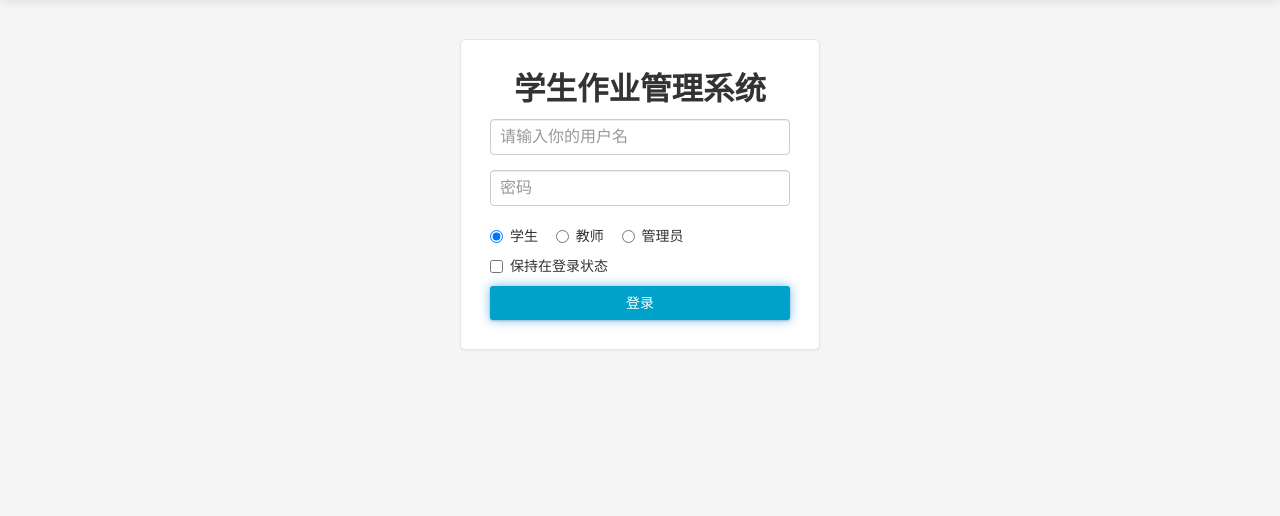
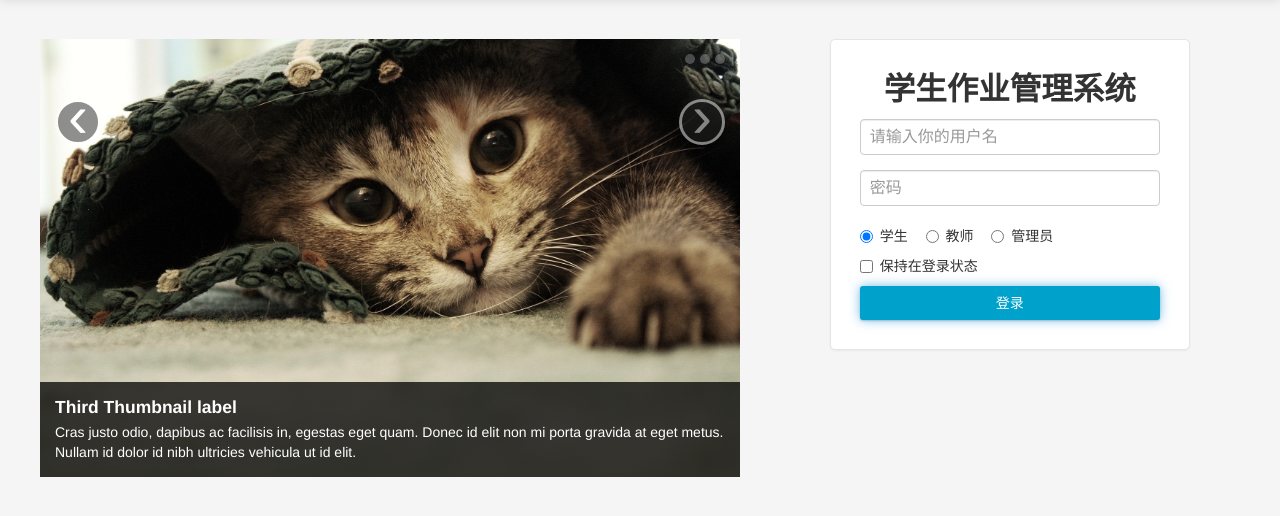
Before and after one commit to Tunghsu/SAMS, a Django app: page /login/ in a window 1280 px wide. Shown: the part 41-557 px from the top of the page. Run offline with Django 3.2, Linux system fonts and the light colour scheme; parts of the project's set-up code (start-up, migrations or seed data) failed here and were passed over; some web fonts are replaced.

Commit message:
safsagsdg

```diff
--- a/templates/login.html
+++ b/templates/login.html
@@ -66,8 +66,49 @@
 <body style="margin-top: 50px;">
 
 
-    <div class="container">
-      <form class="form-signin" method="POST">
+    <div class="container" style="margin-right: 20px;margin-left: 20px;width: 1200px;"><div class="container-fluid">
+	<div class="row-fluid">
+		<div class="span12">
+			<div class="row-fluid">
+				<div class="span8">
+				<div id="myCarousel" class="carousel slide" style="width: 700px;height: 200px;">
+                <ol class="carousel-indicators">
+                  <li data-target="#myCarousel" data-slide-to="0" class=""></li>
+                  <li data-target="#myCarousel" data-slide-to="1" class=""></li>
+                  <li data-target="#myCarousel" data-slide-to="2" class=""></li>
+                </ol>
+                <div class="carousel-inner">
+                  <div class="item">
+                    <img src="http://localhost:8000/static/236685_205.jpg" alt="">
+                    <div class="carousel-caption">
+                      <h4>First Thumbnail label</h4>
+                      <p>Cras justo odio, dapibus ac facilisis in, egestas eget quam. Donec id elit non mi porta gravida at eget metus. Nullam id dolor id nibh ultricies vehicula ut id elit.</p>
+                    </div>
+                  </div>
+                  <div class="item active left">
+                    <img src="http://localhost:8000/static/236686_422.jpg" alt="">
+                    <div class="carousel-caption">
+                      <h4>Second Thumbnail label</h4>
+                      <p>Cras justo odio, dapibus ac facilisis in, egestas eget quam. Donec id elit non mi porta gravida at eget metus. Nullam id dolor id nibh ultricies vehicula ut id elit.</p>
+                    </div>
+                  </div>
+                  <div class="item next left">
+                    <img src="http://localhost:8000/static/236687_205.jpg" alt="">
+                    <div class="carousel-caption">
+                      <h4>Third Thumbnail label</h4>
+                      <p>Cras justo odio, dapibus ac facilisis in, egestas eget quam. Donec id elit non mi porta gravida at eget metus. Nullam id dolor id nibh ultricies vehicula ut id elit.</p>
+                    </div>
+                  </div>
+                </div>
+                <a class="left carousel-control" href="#myCarousel" data-slide="prev">‹</a>
+                <a class="right carousel-control" href="#myCarousel" data-slide="next">›</a>
+              </div>
+				</div>
+				<div class="span4">
+				<form class="form-signin" method="POST" style="
+    margin-left: 0px;
+    margin-right: 0px;
+">
 
 	  <h2 class="form-signin-heading" align="center">学生作业管理系统</h2>
         <input type="text" class="input-block-level" placeholder="请输入你的用户名"  name="user" required>
@@ -90,7 +131,14 @@
         </label>
         <button class="button glow button-rounded button-flat-primary btn-block" type="submit" action="">登录</button>
       </form>
+				</div>
+			</div>
+		</div>
+	</div>
+</div>
+
     </div>
 </body>
 
+
 {% include "footer.html" %}
--- a/templates/stuhome.html
+++ b/templates/stuhome.html
@@ -1,6 +1,7 @@
 {% include "header.html" %}
 <body style="margin-top: 50px;">
-<h3>提交课程作业</h3>
+<h3 style="display:inline;">提交课程作业</h3>
+<a href="http://localhost:8000/allview/" class="button glow button-rounded button-flat-action pull-right">查看历史记录</a>
 {% if hint %}<div class="alert">
   <button type="button" class="close" data-dismiss="alert">&times;</button>
 
--- a/templates/teacher.html
+++ b/templates/teacher.html
@@ -2,6 +2,7 @@
 <body style="margin-top: 50px;">
 
 <h3>所属课程状态</h3>
+<a href="http://localhost:8000/tallview/" class="button glow button-rounded button-flat-action pull-right">查看历史记录</a>
 {% if hint %}<div class="alert">
   <button type="button" class="close" data-dismiss="alert">&times;</button>
 
```
Also changed, not shown: sqlite.db, static/236685_205.jpg (added), static/236686_422.jpg (added), static/236687_205.jpg (added).
